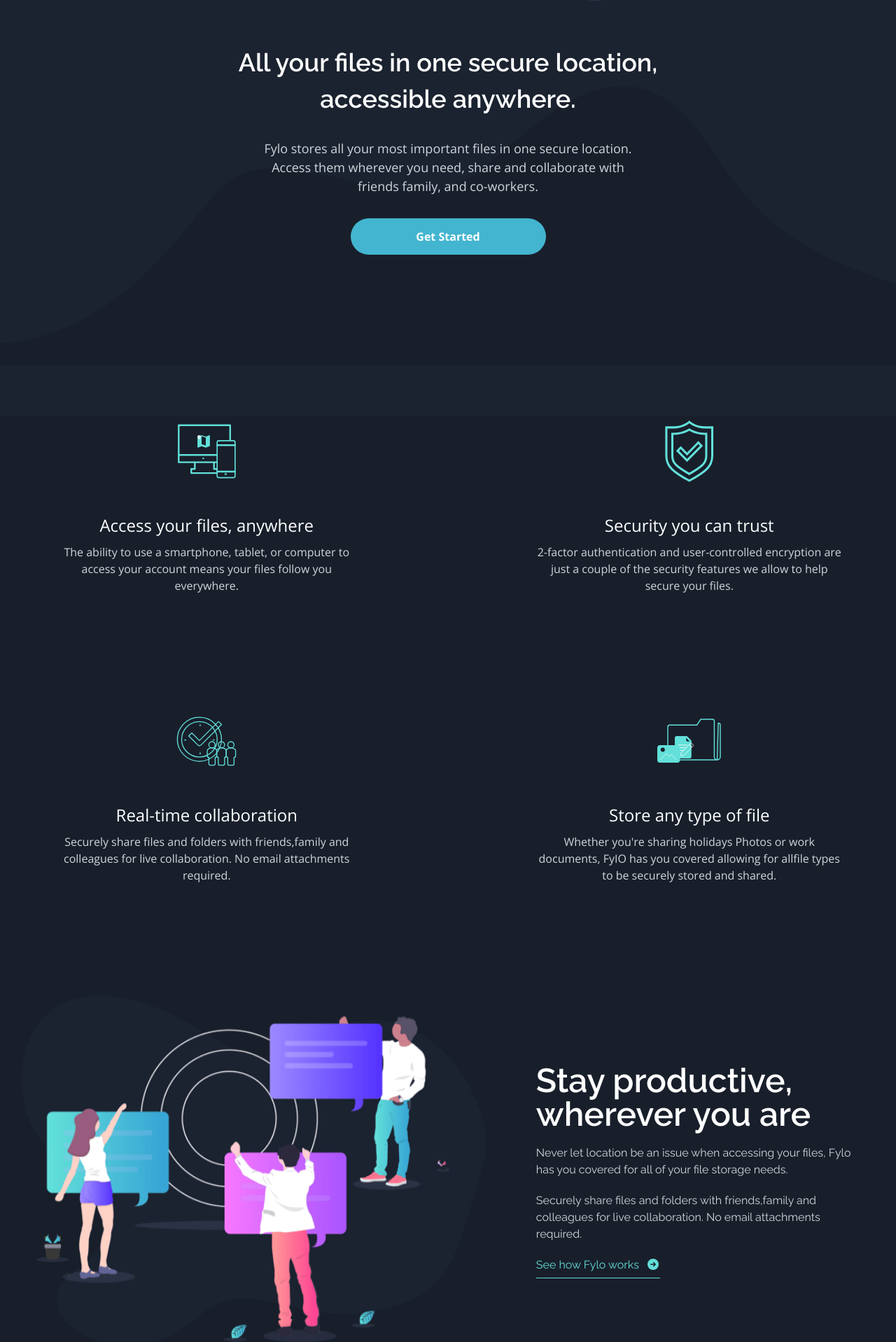
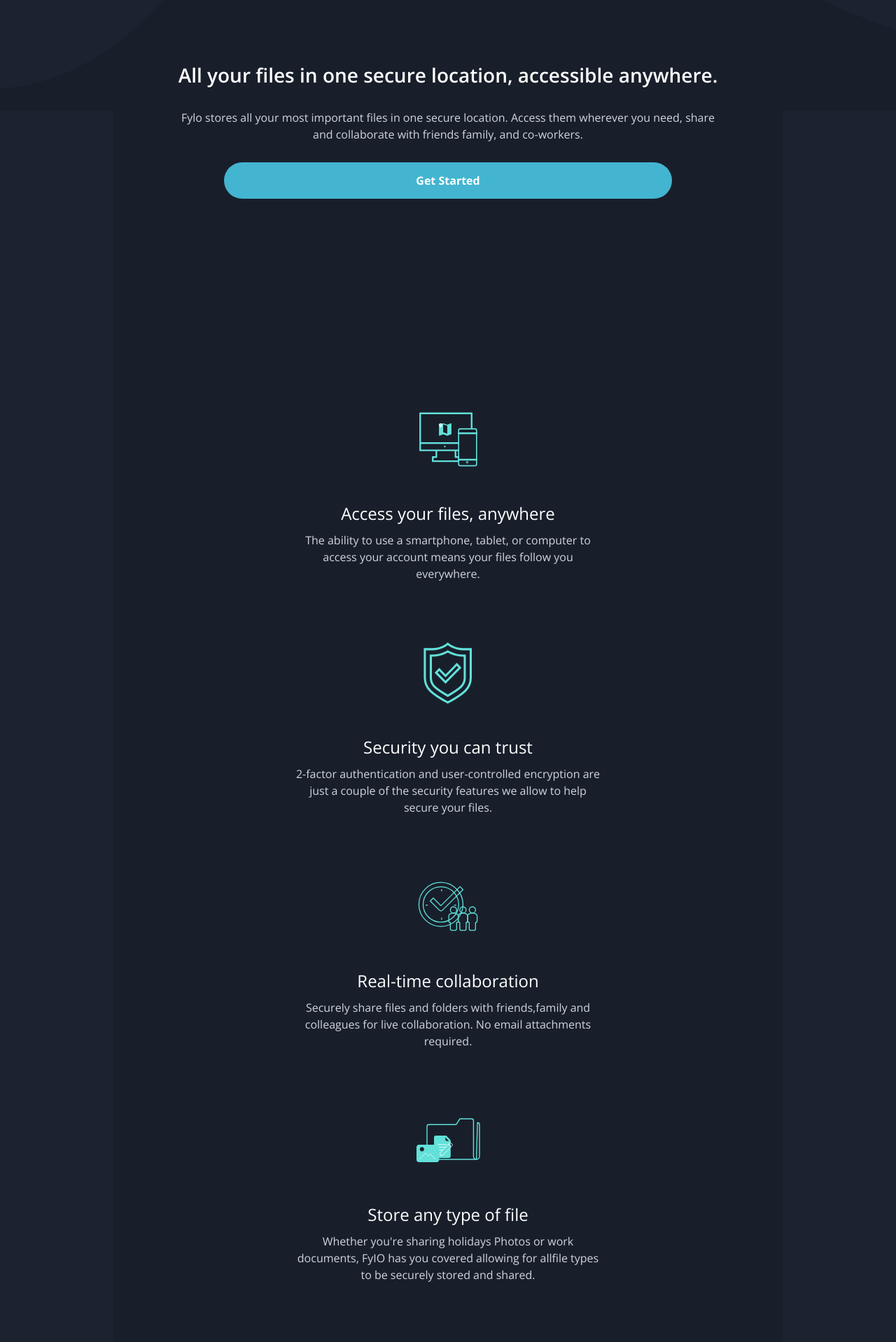
Before and after one commit to erickEDdev/page-Dark, a React (Vite) app: page / in a window 1280 px wide. Shown: the part 582-2500 px from the top of the page at 70% size. Built offline with nearby package versions, Linux system fonts and the light colour scheme.

Commit message:
finish version mobile first

```diff
--- a/src/components/CaixaInfo.jsx
+++ b/src/components/CaixaInfo.jsx
@@ -1,4 +1,4 @@
-import { useId, useRef } from "react";
+import { useId } from "react";
 import { v4 as uuidv4 } from "uuid";
 
 const CaixaInfos = ({ urlImage, descriptionImg, title, textP }) => {
--- a/src/sections/CaixasInfos.jsx
+++ b/src/sections/CaixasInfos.jsx
@@ -2,7 +2,7 @@ import CaixaInfos from "../components/CaixaInfo";
 
 const CaixasInfos = () => {
   return (
-    <div className="z-4 flex flex-col gap-y-20 lg:grid lg:grid-cols-2 auto-rows-auto lg:gap-y-40 lg:gap-x-40">
+    <div className="z-4 flex flex-col gap-y-20 auto-rows-auto">
       <CaixaInfos
         urlImage={"/images/icon-access-anywhere.svg"}
         descriptionImg={"computador imagem"}
--- a/src/sections/FilesInfos.jsx
+++ b/src/sections/FilesInfos.jsx
@@ -1,16 +1,16 @@
 const FilesInfos = () => {
   return (
-    <div className="relative text-center w-full">
-      <div className="absolute flex flex-col gap-y-7 w-full -top-18 lg:gap-y-8 lg:w-155 lg:-top-133 lg:left-[50%] lg:transform-[translate(-50%,0%)]">
-        <h1 className="text-[28px] text-bold text-white lg:text-4xl lg:font-header lg:font-semibold lg:leading-13">
+    <div className="relative h-65 w-full max-lg:landscape:h-25">
+      <div className="absolute flex flex-col gap-y-7 w-full text-center -top-18 max-lg:landscape:-top-50">
+        <h1 className="text-[28px] font-semibold text-white max-lg:landscape:max-w-170 max-lg:landscape:m-auto max-lg:landscape:text-4xl">
           All your files in one secure location, accessible anywhere.
         </h1>
-        <p className="text-center m-auto max-w-[85%] text-gray-500 lg:text-[18px] lg:max-w-[90%] lg:text-gray-300">
+        <p className="text-center m-auto max-w-[85%] text-gray-300 max-lg:landscape:text-[18px] max-lg:landscape:max-w-150">
           Fylo stores all your most important files in one secure location.
           Access them wherever you need, share and collaborate with friends
           family, and co-workers.
         </p>
-        <button className="flex items-center justify-center w-[70%] m-auto py-3.5 rounded-[50px] font-bold bg-[#43b5d0] lg:w-[45%]">
+        <button className="flex items-center justify-center w-[70%] m-auto py-3.5 rounded-[50px] font-bold bg-[#43b5d0]">
           Get Started
         </button>
       </div>
--- a/src/sections/Header.jsx
+++ b/src/sections/Header.jsx
@@ -1,14 +1,14 @@
 const Header = () => {
   return (
-    <header className="flex items-center justify-between p-7 bg-transparent font-header capitalize lg:px-23 lg:py-13">
-      <div className="w-21 h-auto lg:w-45">
+    <header className="flex items-center justify-between p-7 bg-transparent font-header capitalize">
+      <div className="w-21 h-auto">
         <img
           src="/images/logo.svg"
           alt="logo da marca"
           className="h-full w-full"
         />
       </div>
-      <div className="flex items-center gap-x-7 lg:text-gray-300">
+      <div className="flex items-center gap-x-7">
         <a href="#">features</a>
         <a href="#">team</a>
         <a href="#">sign in</a>
--- a/src/sections/Products.jsx
+++ b/src/sections/Products.jsx
@@ -3,20 +3,20 @@ import { FontAwesomeIcon } from "@fortawesome/react-fontawesome"
 
 const Products = () => {
     return (
-        <div className="flex flex-col items-center justify-center gap-y-13 text-left lg:flex-row lg:font-header lg:gap-x-15">
+        <div className="flex flex-col items-center justify-center gap-y-13 text-left">
             <img
               src="/images/illustration-stay-productive.png"
               alt="três pessoas produzindo"
-              className="w-[80%] h-auto object-cover select-none lg:w-[60%]"
+              className="w-[80%] h-auto object-cover select-none"
             />
             <div className="flex flex-col gap-y-5 p-3">
-              <h1 className="text-[20px] font-semibold text-white lg:text-5xl max-w-120">
+              <h1 className="text-[20px] font-semibold text-white max-w-120">
                 Stay productive, wherever you are
               </h1>
-              <p className="text-gray-300 lg:max-w-130">
+              <p className="text-gray-300">
                 Never let location be an issue when accessing your files, Fylo has you covered for all of your file storage needs.
               </p>
-              <p className="text-gray-300 lg:max-w-130">
+              <p className="text-gray-300">
                 Securely share files and folders with friends,family and colleagues for live collaboration. No email attachments required.
               </p>
               <a href="#" className="flex gap-x-2.5 text-[16px] text-[#63ddd8] border-b w-fit pb-1.5">
--- a/src/sections/ShowImages.jsx
+++ b/src/sections/ShowImages.jsx
@@ -5,14 +5,14 @@ const ShowImages = () => {
 
   return (
     <>
-      <div className="absolute z-1 -top-92 w-85 select-none lg:-top-245 lg:h-auto lg:w-130">
+      <div className="absolute z-1 -top-50 w-85 select-none max-lg:landscape:left-85">
         <img
           src="/images/illustration-intro.png"
           alt="arquivos do computador"
-          className="w-full lg:h-full"
+          className="w-full"
         />
       </div>
-      <div className="absolute -top-40 max-lg:landscape:-top-60 left-0 right-0 w-full select-none lg:-top-118">
+      <div className="w-full">
         <img
           src={isMobile ? "/images/bg-curvy-mobile.svg" : "/images/bg-curvy-desktop.svg"}
           alt="montanha cinza"
--- a/src/sections/Start.jsx
+++ b/src/sections/Start.jsx
@@ -8,12 +8,12 @@ import FloatCx from "../components/Float";
 
 const Start = () => {
   return (
-    <div className="flex flex-col relative gap-y-100 lg:gap-y-255  min-h-auto bg-[#1b2330] text-white font-body">
+    <div className="flex flex-col relative gap-y-65 min-h-auto bg-[#1b2330] text-white font-body">
       <Header />
-      <main className="relative flex flex-col gap-y-100 justify-start items-center min-h-auto w-full px-5 pb-90 bg-[#181f2b] lg:gap-y-0">
+      <main className="relative flex flex-col justify-center items-center min-h-auto w-full">
         <ShowImages />
-        <FilesInfos />
-        <div className="space-y-40">
+        <div className="space-y-40 pb-90 px-5 bg-[#181f2b]">
+          <FilesInfos />
           <CaixasInfos />
           <Products />
           <Perfils />
```
